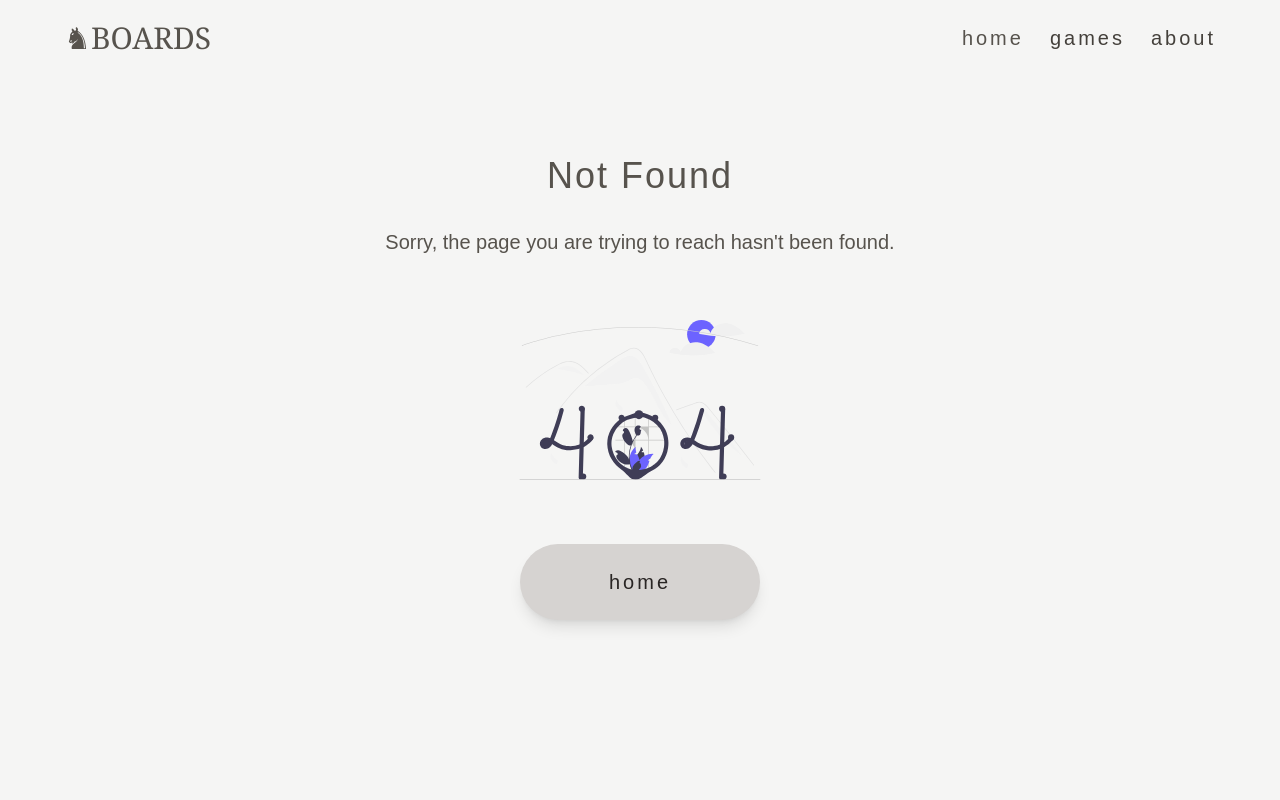
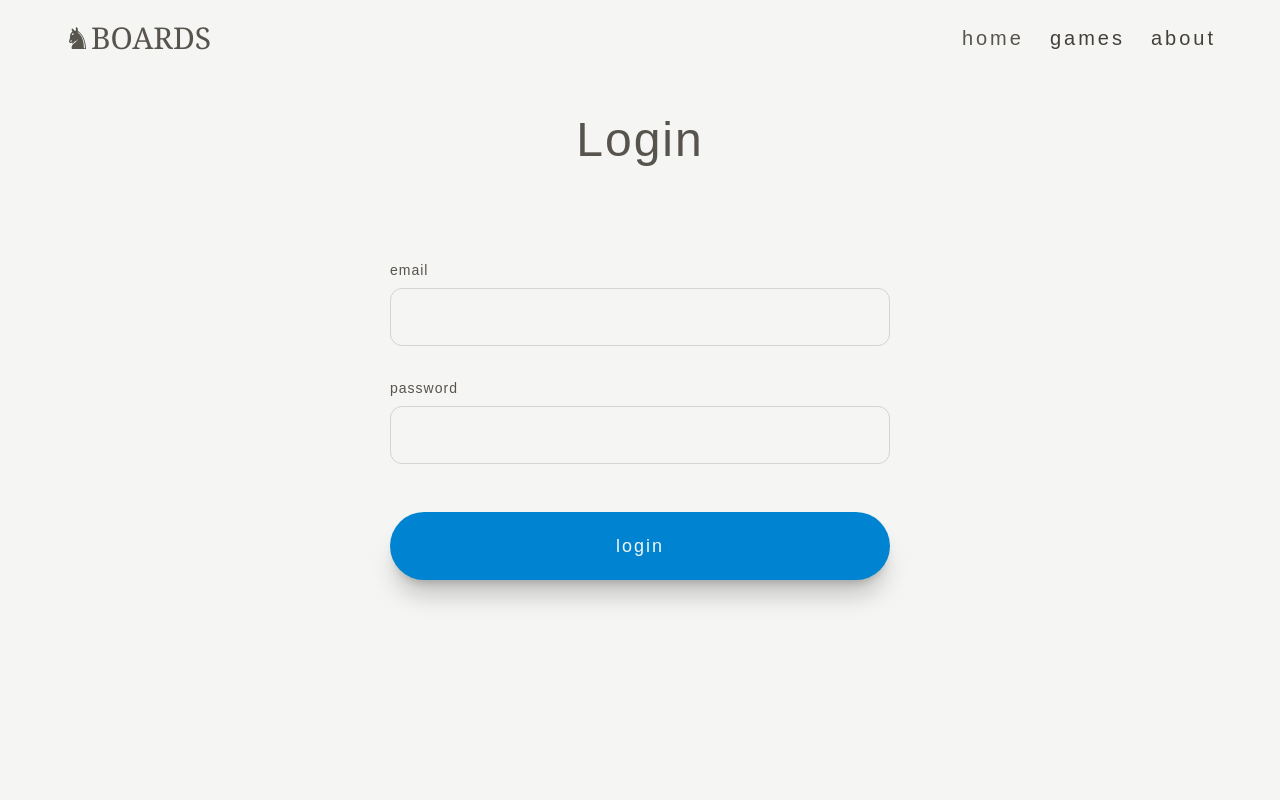
Before and after one commit to delgadociteriowa/boards-mint, a Next.js app: page /login in a window 1280 px wide. Before the commit this address had no page. Shown: the top 800 px of the page. Built offline with nearby package versions, Linux system fonts and the light colour scheme.

Commit message:
feat: login page

```diff
--- /dev/null
+++ b/src/app/login/page.tsx
@@ -0,0 +1,55 @@
+"use client";
+
+import { useState } from "react";
+import Header from "@/components/Header";
+import Footer from "@/components/Footer";
+
+const Login: React.FC = () => {
+  const [login, setLogin] = useState("");
+  const [password, setPassword] = useState("");
+
+  return (
+    <>
+      <Header />
+      <main>
+        <h3 className="text-center text-stone-600 text-5xl tracking-[2px] mt-10 mb-4">
+          Login
+        </h3>
+        <section className="w-[90%] mx-auto max-w-[500px] py-20 text-stone-700 mb-40">
+          <div className="flex flex-col gap-8">
+            <div className="flex flex-col gap-2">
+              <label className="text-stone-600 tracking-[1px] text-sm">
+                email
+              </label>
+              <input
+                type="text"
+                value={login}
+                onChange={(e) => setLogin(e.target.value)}
+                className="border border-stone-300 rounded-xl py-4 px-4 text-stone-700 focus:outline-none focus:ring-2 focus:ring-sky-500"
+              />
+            </div>
+            <div className="flex flex-col gap-2">
+              <label className="text-stone-600 tracking-[1px] text-sm">
+                password
+              </label>
+              <input
+                type="password"
+                value={password}
+                onChange={(e) => setPassword(e.target.value)}
+                className="border border-stone-300 rounded-xl py-4 px-4 text-stone-700 focus:outline-none focus:ring-2 focus:ring-sky-500"
+              />
+            </div>
+            <button
+              className="bg-sky-600 hover:bg-sky-500 py-5 rounded-full text-center text-stone-100 text-lg tracking-[2px] mt-4 shadow-xl/20"
+            >
+              login
+            </button>
+          </div>
+        </section>
+      </main>
+      <Footer />
+    </>
+  );
+};
+
+export default Login;
```
